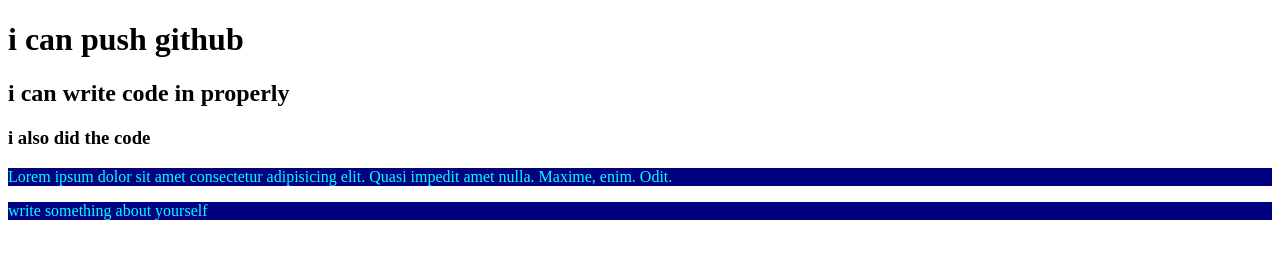
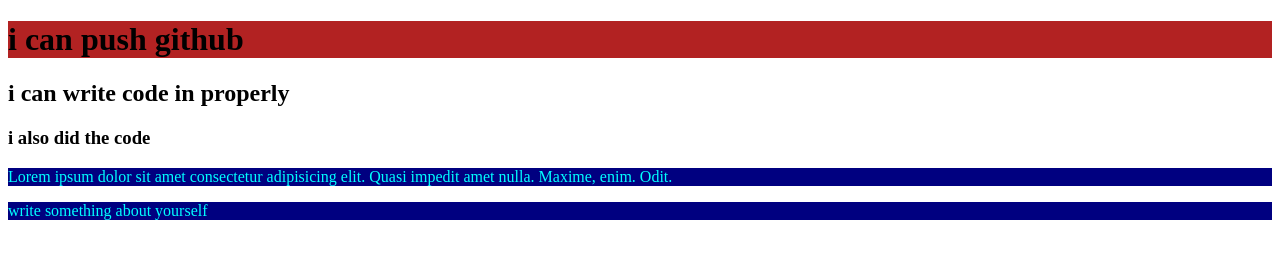
Before and after one commit to Asrafpavel/my-second-repo, a plain HTML site: page index.html in a window 1280 px wide. Drawn offline with Linux system fonts and the light colour scheme.

Commit message:
style changes

```diff
--- a/style.css
+++ b/style.css
@@ -2,3 +2,7 @@ p{
     color: aqua;
     background-color: navy;
 }
+h1{
+    font-weight: bold;
+    background-color: firebrick;
+}
```
